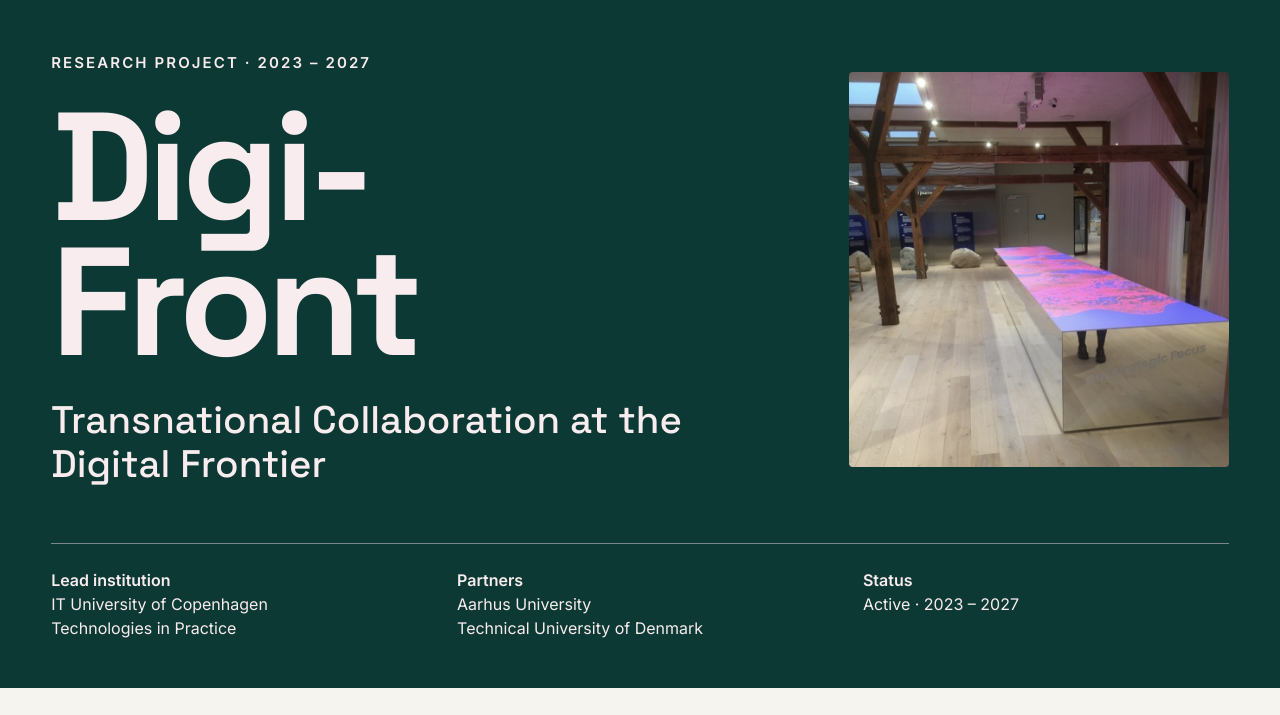
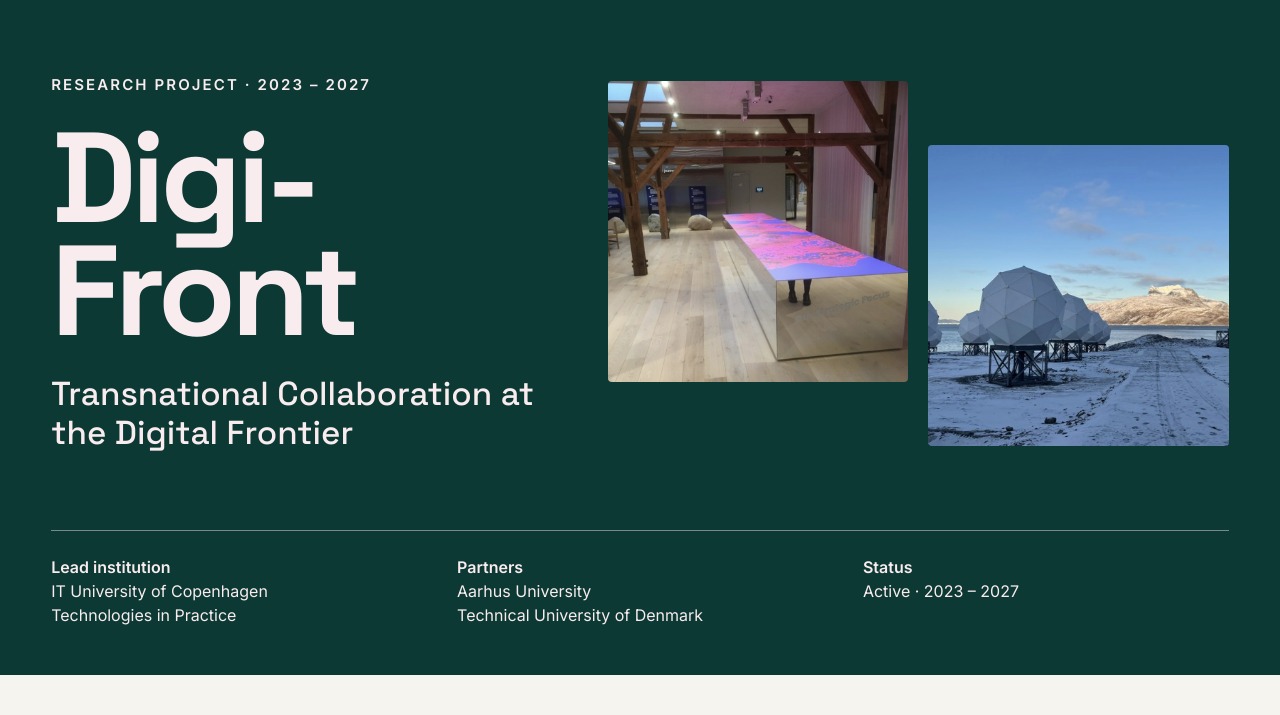
Before and after one commit to Idamarieiversen/digi-front, a plain HTML site: page index.html in a window 1280 px wide. Shown: the part 85-800 px from the top of the page. Drawn offline with Linux system fonts and the light colour scheme.

Commit message:
Add files via upload

```diff
--- a/index.html
+++ b/index.html
@@ -16,7 +16,7 @@
 html{scroll-behavior:smooth}
 body{margin:0;background:#F6F4EE}
 a{color:inherit;text-underline-offset:4px}
-a:hover{opacity:.75}
+a:hover{opacity:.7}
 img{max-width:100%}
 </style>
 </head>
@@ -36,13 +36,16 @@
 </div>
 </nav>
 
-<div style="display: flex; flex-wrap: wrap; align-items: center; gap: 40px; flex-grow: 1">
-<div style="flex: 999 1 560px; min-width: 0; display: flex; flex-direction: column; gap: 28px">
+<div style="display: flex; flex-wrap: wrap; align-items: center; gap: 40px 56px; flex-grow: 1">
+<div style="flex: 1 1 440px; min-width: 0; display: flex; flex-direction: column; gap: 28px">
 <p style="margin: 0; font-size: 15px; letter-spacing: 0.14em; text-transform: uppercase; font-weight: 600">Research project · 2023 – 2027</p>
-<h1 style="margin: 0; font-family: 'Space Grotesk', sans-serif; font-weight: 700; font-size: clamp(64px, 12vw, 184px); line-height: 0.88; letter-spacing: -0.04em">Digi-<br>Front</h1>
-<p style="margin: 0; font-family: 'Space Grotesk', sans-serif; font-weight: 500; font-size: clamp(24px, 3vw, 40px); line-height: 1.15; max-width: 760px">Transnational Collaboration at the Digital Frontier</p>
+<h1 style="margin: 0; font-family: 'Space Grotesk', sans-serif; font-weight: 700; font-size: clamp(64px, 10vw, 160px); line-height: 0.88; letter-spacing: -0.04em">Digi-<br>Front</h1>
+<p style="margin: 0; font-family: 'Space Grotesk', sans-serif; font-weight: 500; font-size: clamp(24px, 2.6vw, 36px); line-height: 1.15; max-width: 600px">Transnational Collaboration at the Digital Frontier</p>
 </div>
-<figure style="flex: 1 1 380px; max-width: 560px; margin: 0"><img src="images/hero.jpg" alt="A long mirrored exhibition table with a glowing pink and violet data visualization on its surface, in a hall with wooden beams" style="display: block; width: 100%; height: auto; border-radius: 4px"></figure>
+<div style="flex: 1 1 560px; max-width: 880px; display: grid; grid-template-columns: repeat(2, minmax(0, 1fr)); gap: 20px; align-items: start">
+<img src="images/hero.jpg" alt="A long mirrored exhibition table with a glowing pink and violet data visualization on its surface, in a hall with wooden beams" style="display: block; width: 100%; aspect-ratio: 1 / 1; object-fit: cover; border-radius: 4px">
+<img src="images/greenland.jpg" alt="Rows of white satellite domes on snowy ground by the sea, with a mountain in the background" style="display: block; width: 100%; aspect-ratio: 1 / 1; object-fit: cover; border-radius: 4px; margin-top: 64px">
+</div>
 </div>
 
 <div style="display: grid; grid-template-columns: repeat(auto-fit, minmax(220px, 1fr)); gap: 24px 40px; font-size: 16px; line-height: 1.5; border-top: 1px solid rgba(248,236,238,0.45); padding-top: 24px">
@@ -186,8 +189,8 @@
 <!-- FOOTER -->
 <footer style="background: #0D3934; color: #F8ECEE; padding: 64px clamp(16px, 4vw, 56px) 40px; display: flex; flex-direction: column; gap: 48px">
 <p style="margin: 0; font-family: 'Space Grotesk', sans-serif; font-weight: 700; font-size: clamp(48px, 10vw, 160px); line-height: 0.9; letter-spacing: -0.04em">DIGI-FRONT</p>
-<div style="display: flex; flex-wrap: wrap; justify-content: space-between; gap: 16px 40px; font-size: 16px; line-height: 1.5; border-top: 1px solid rgba(248,236,238,0.45); padding-top: 24px">
-<span>IT University of Copenhagen · Aarhus University · Technical University of Denmark</span>
+<div style="display: flex; flex-wrap: wrap; justify-content: space-between; align-items: flex-end; gap: 16px 40px; font-size: 16px; line-height: 1.5; border-top: 1px solid rgba(248,236,238,0.45); padding-top: 32px">
+<div style="display: flex; flex-direction: column; gap: 14px"><img src="images/itu-logo.png" alt="IT University of Copenhagen" style="display: block; width: 300px; max-width: 100%; height: auto"><span style="opacity: 0.75">With Aarhus University · Technical University of Denmark</span></div>
 <a target="_blank" rel="noopener" href="https://www.linkedin.com/company/transnational-collaboration-at-the-digital-frontier/">LinkedIn ↗</a>
 </div>
 </footer>
```
Also changed, not shown: images/greenland.jpg (added), images/itu-logo.png (added).
